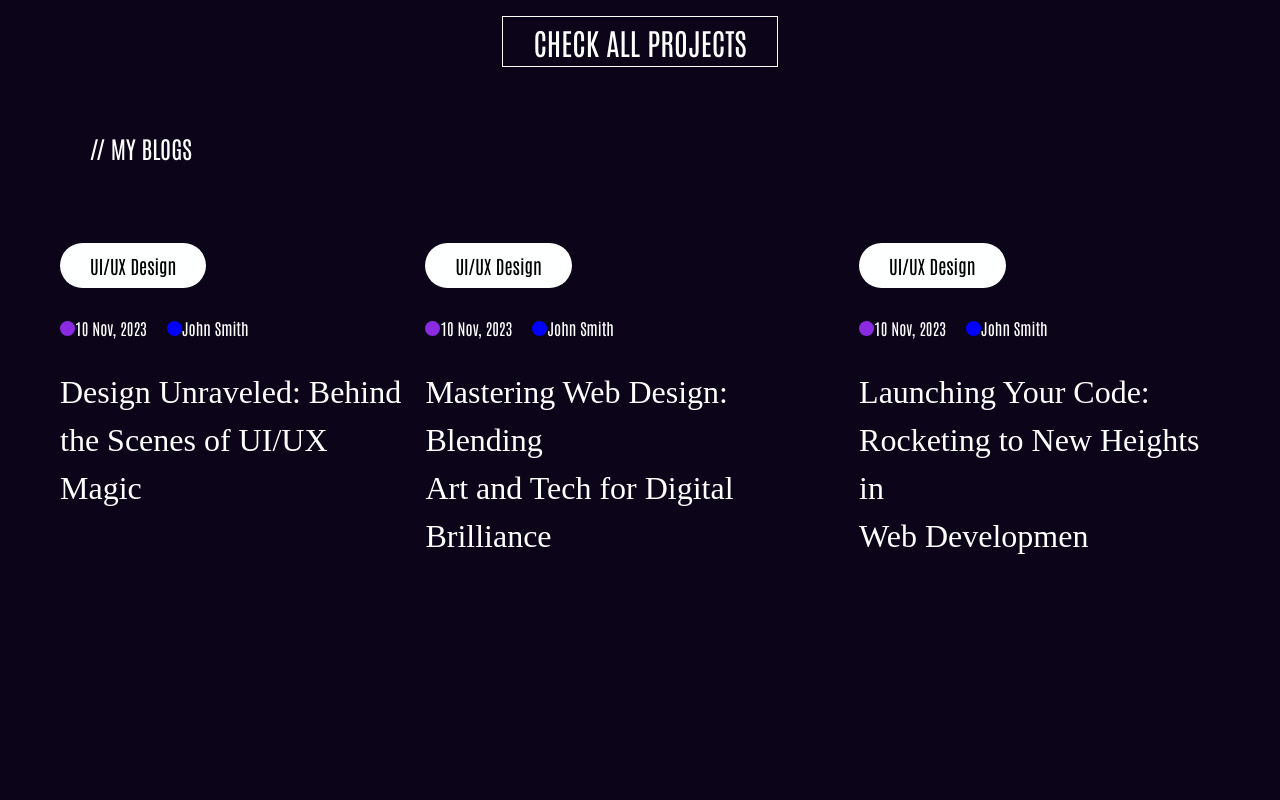
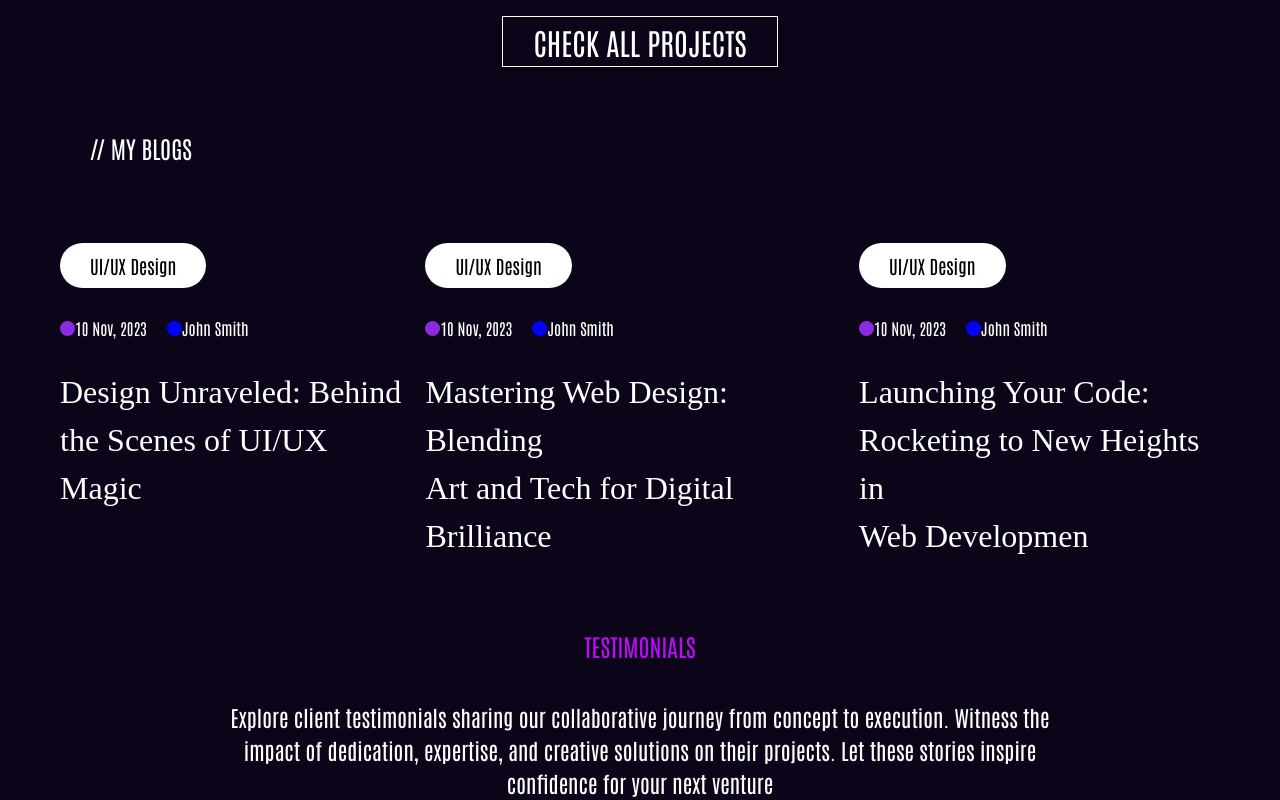
Before and after one commit to anikaislam2002/portfolio-project1, a plain HTML site: page index.html in a window 1280 px wide. Shown: the part 1472-2272 px from the top of the page. Before the commit the page ends 2062 px from the top, so only its background shows below. Drawn offline with Linux system fonts and the light colour scheme.

Commit message:
add lines

```diff
--- a/index.html
+++ b/index.html
@@ -241,6 +241,18 @@
     </section>
 
 
+<div class="Testimonials-container">
+
+<div class="testimonials">
+<h1>Testimonials</h1>
+</div>
+<div class="des">
+    <p>Explore client testimonials sharing our collaborative journey from concept to execution. Witness the <br>impact of dedication, expertise, and creative solutions on their projects. Let these stories inspire <br>confidence for your next venture</p>
+</div>
+</div>
+
+
+
 </section>
 </main>
 
--- a/main.css
+++ b/main.css
@@ -116,3 +116,22 @@ line-height: 48px;
 text-align: left;
 
 }
+
+
+.testimonials h1{
+
+    text-align: center;
+    text-transform: uppercase;
+    padding : 40px;
+color:   #BA0BF9;
+}
+
+.des{
+
+    font-family: Poppins;
+font-size: 22px;
+font-weight: 400;
+line-height: 33px;
+text-align: center;
+
+}
```
